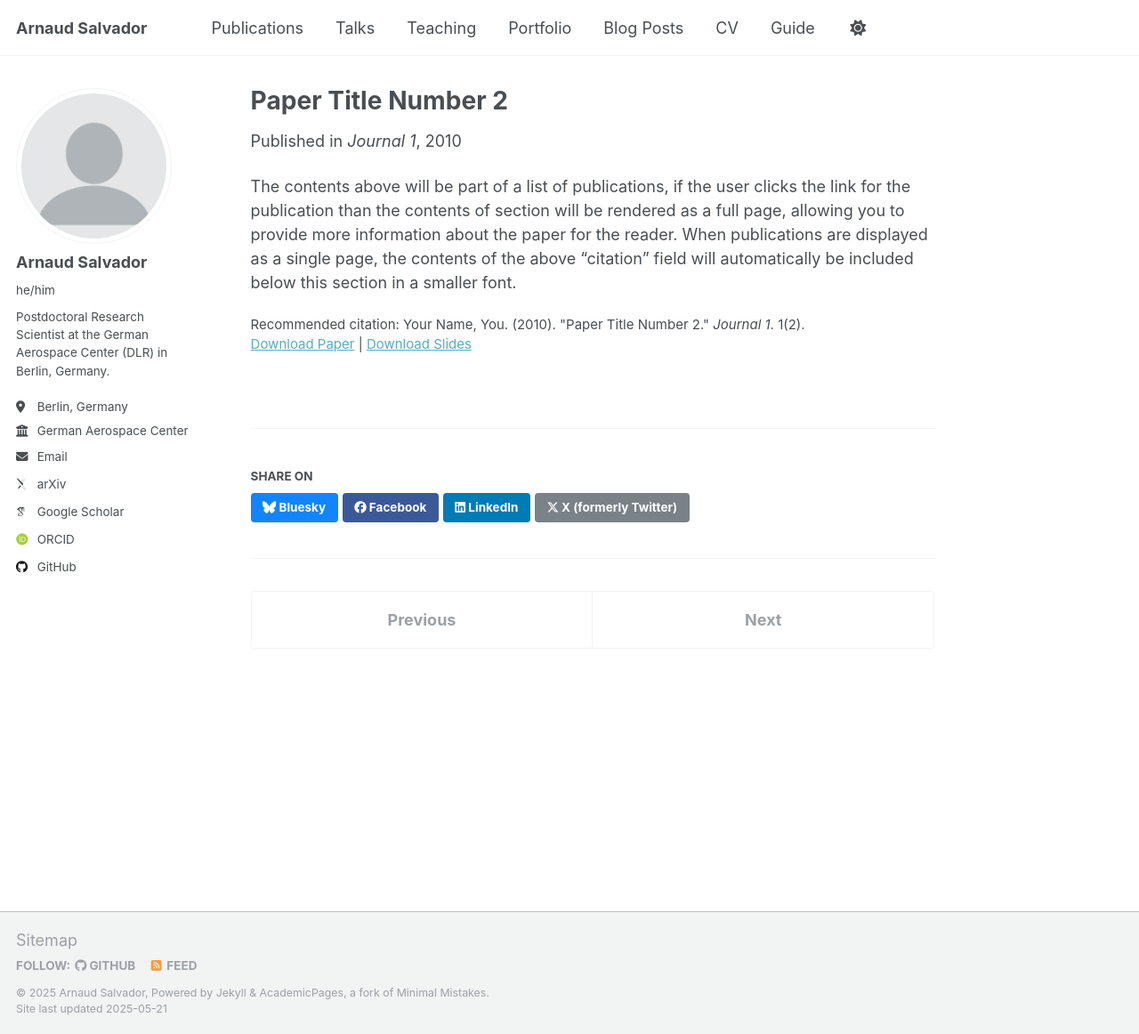
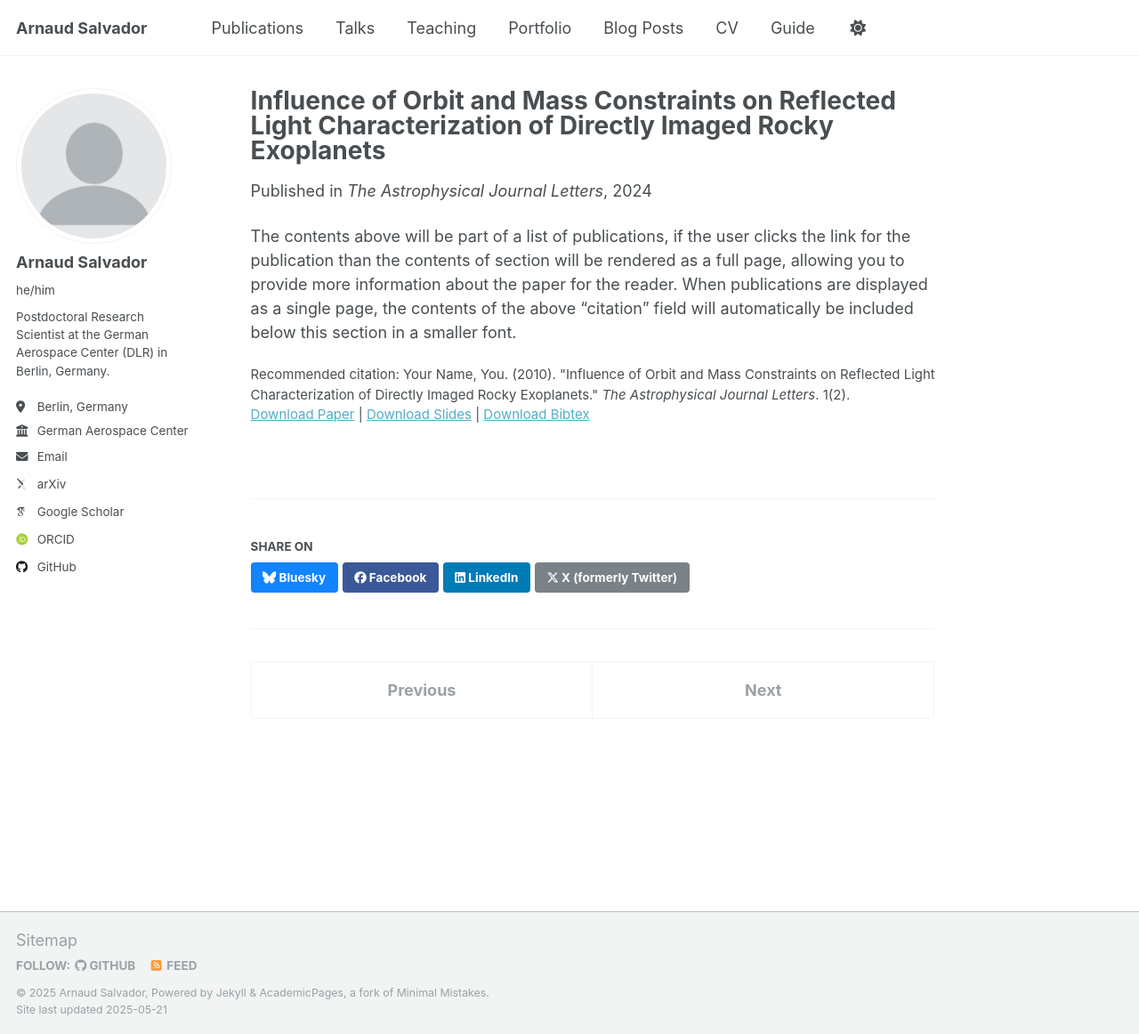
Before and after one commit to arnaudsalvador/arnaudsalvador.github.io, a Jekyll site: the page built from _publications/2010-10-01-paper-title-number-2.md, in a window 1280 px wide and 1162 px high. Shown: the whole window at 89% size. Built offline with Jekyll 4.4.1, drawn with Linux system fonts in a browser that asks for light colours; some web fonts are replaced.

Commit message:
Update 2010-10-01-paper-title-number-2.md

```diff
--- a/_publications/2010-10-01-paper-title-number-2.md
+++ b/_publications/2010-10-01-paper-title-number-2.md
@@ -1,14 +1,15 @@
 ---
-title: "Paper Title Number 2"
+title: "Influence of Orbit and Mass Constraints on Reflected Light Characterization of Directly Imaged Rocky Exoplanets"
 collection: publications
 category: manuscripts
 permalink: /publication/2010-10-01-paper-title-number-2
 excerpt: 'This paper is about the number 2. The number 3 is left for future work.'
-date: 2010-10-01
-venue: 'Journal 1'
+date: 2024-07-01
+venue: 'The Astrophysical Journal Letters'
 slidesurl: 'http://academicpages.github.io/files/slides2.pdf'
 paperurl: 'http://academicpages.github.io/files/paper2.pdf'
-citation: 'Your Name, You. (2010). &quot;Paper Title Number 2.&quot; <i>Journal 1</i>. 1(2).'
+bibtexurl: 'http://academicpages.github.io/files/Salvador2017.bib'
+citation: 'Your Name, You. (2010). &quot;Influence of Orbit and Mass Constraints on Reflected Light Characterization of Directly Imaged Rocky Exoplanets.&quot; <i>The Astrophysical Journal Letters</i>. 1(2).'
 ---
 
 The contents above will be part of a list of publications, if the user clicks the link for the publication than the contents of section will be rendered as a full page, allowing you to provide more information about the paper for the reader. When publications are displayed as a single page, the contents of the above "citation" field will automatically be included below this section in a smaller font.
```
